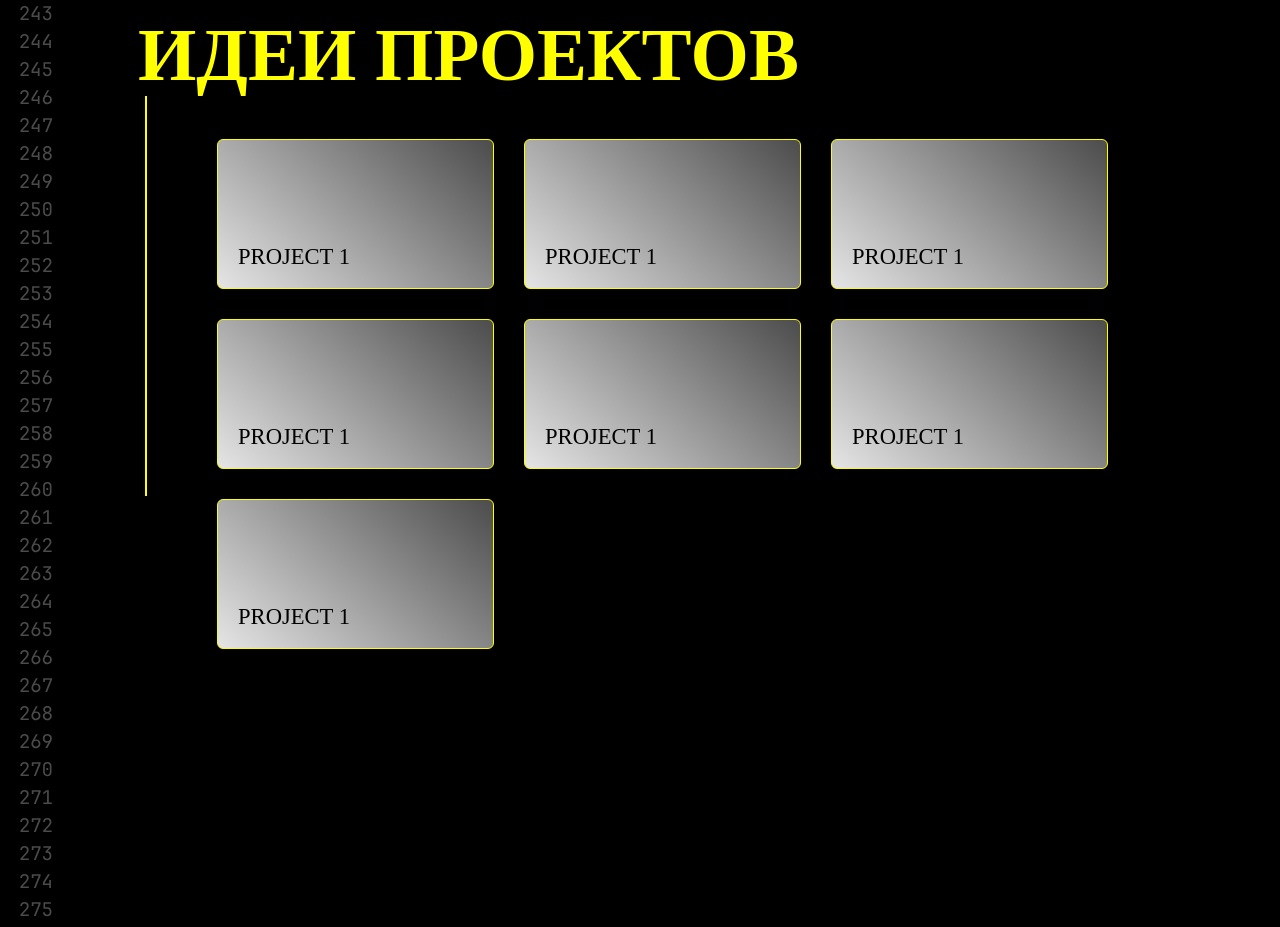
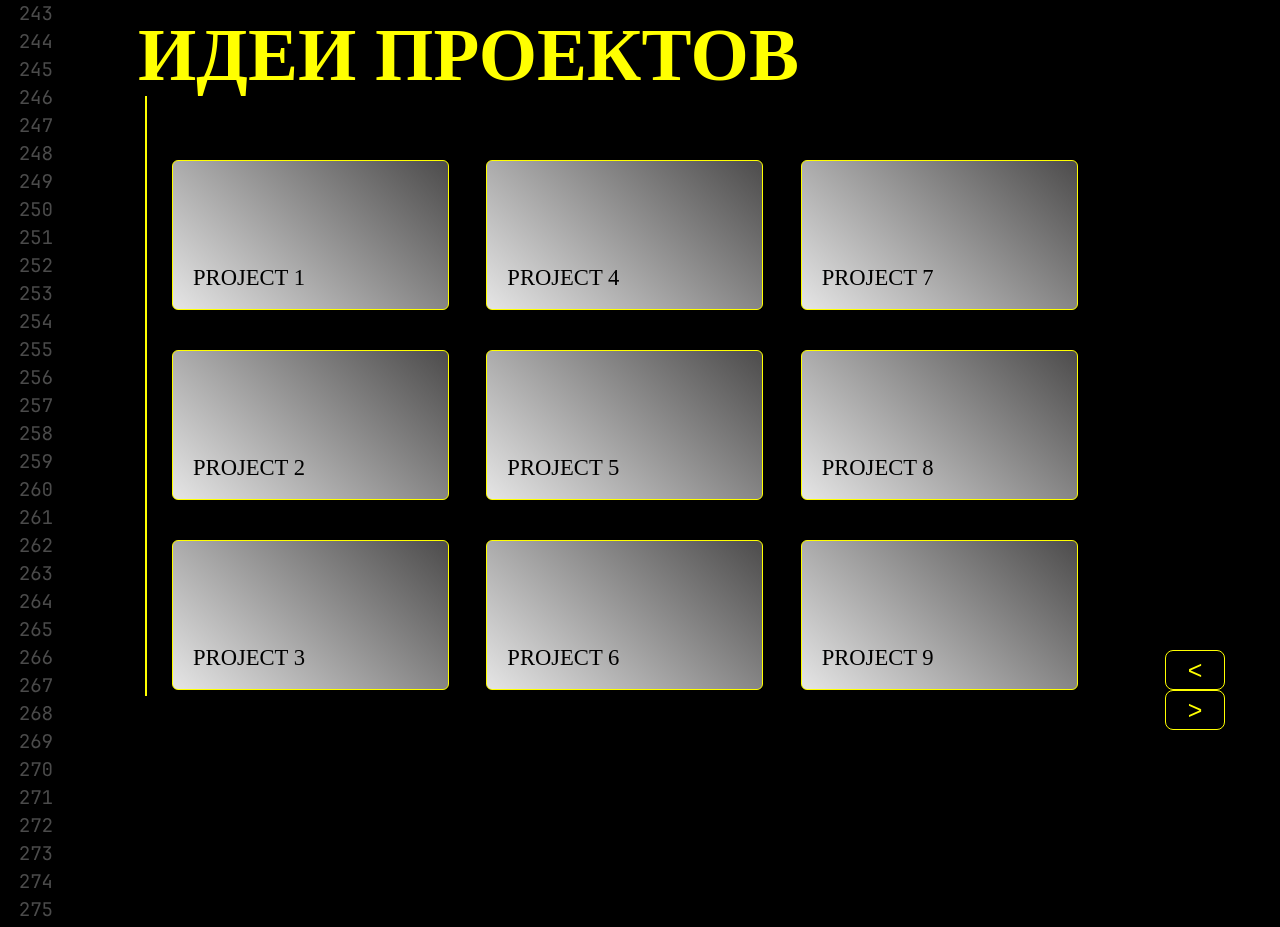
Before and after one commit to naniylid/frontend-info, a React (Vite) app: page / in a window 1280 px wide. Shown: the part 6980-7907 px from the top of the page. Built offline with nearby package versions, Linux system fonts and the light colour scheme; no server answers; a web font is replaced by a local one.

Commit message:
Добавила слайдер, проблема с появлением доп.информации

```diff
--- a/package.json
+++ b/package.json
@@ -16,10 +16,12 @@
     "axios": "^1.6.8",
     "react": "^18.2.0",
     "react-dom": "^18.2.0",
+    "react-grid-carousel": "^1.0.1",
     "react-icons": "^5.0.1",
     "react-intersection-observer": "^9.8.1",
     "react-redux": "^9.1.0",
     "react-router-dom": "^6.22.1",
+    "react-slick": "^0.30.2",
     "sass": "^1.70.0",
     "swiper": "^11.0.7"
   },
--- a/src/App.tsx
+++ b/src/App.tsx
@@ -2,8 +2,8 @@ import { Route, Routes } from 'react-router-dom';
 import Home from './pages/Home';
 import Test from './pages/Test';
 import MainLayout from './layouts/MainLayout';
-import HtmlTest from './components/TestBlock/HtmlTest';
-import JsTest from './components/TestBlock/JsTest';
+import HtmlTest from './components/TestBlock/HtmlTest/HtmlTest';
+import JsTest from './components/TestBlock/JsTest/JsTest';
 
 function App() {
   return (
--- a/src/components/Ideas/Ideas.module.scss
+++ b/src/components/Ideas/Ideas.module.scss
@@ -1,12 +1,12 @@
-@import "../../styles/colors&fonts.scss";
+@import '../../styles/colors&fonts.scss';
 
 .ideas {
-  position: absolute;
-  margin-top: 7000px;
+  position: relative;
+  padding-top: 7000px;
   margin-left: 138px;
 
   h1 {
-    font-family: "JetBrains Mono NL";
+    font-family: 'JetBrains Mono NL';
     font-size: 75px;
     line-height: 70px;
     color: $yellowColor;
@@ -17,27 +17,49 @@
     margin-left: 7px;
     margin-top: 6px;
     border-left: 2px solid $yellowColor;
-    height: 400px;
+    height: 600px;
   }
 }
 .cards {
+  position: relative;
+  margin: 30px 0 0 34px;
   display: flex;
-  flex-wrap: wrap;
-  margin: 34px 0 0 64px;
+
+  .swiper {
+    max-width: 1000px;
+    margin: 0;
+  }
+
+  .buttons {
+    margin-top: 530px;
+
+    button {
+      margin-left: 50px;
+
+      width: 60px;
+      height: 40px;
+      background: none;
+      border: 1px solid $yellowColor;
+      border-radius: 8px;
+      color: $yellowColor;
+      font-size: 25px;
+      cursor: pointer;
+
+      &:hover {
+        box-shadow: 1px 2px 38px 3px rgb(153, 153, 35);
+      }
+    }
+  }
 }
 
 .card {
-  margin: 15px;
+  margin-top: 40px;
   transition: all 0.2s ease-in-out;
   width: 277px;
   height: 150px;
   border: 1px solid $yellowColor;
   background: rgb(80, 79, 79);
-  background: linear-gradient(
-    222deg,
-    rgba(80, 79, 79, 1) 2%,
-    rgba(229, 229, 229, 1) 100%
-  );
+  background: linear-gradient(222deg, rgba(80, 79, 79, 1) 2%, rgba(229, 229, 229, 1) 100%);
   border-radius: 6px;
 
   &:hover {
@@ -94,7 +116,7 @@
   &.is-collapsed {
     .card__inner {
       &:after {
-        content: "";
+        content: '';
         opacity: 0;
       }
     }
@@ -110,7 +132,7 @@
   &.is-expanded {
     .card__inner {
       &:after {
-        content: "";
+        content: '';
         opacity: 1;
         display: block;
         height: 0;
--- a/src/components/Ideas/Ideas.tsx
+++ b/src/components/Ideas/Ideas.tsx
@@ -1,23 +1,65 @@
-import React from "react";
-import "./Ideas.module.scss";
-import { Card } from "./Card";
-import { cards } from "./types";
+import React from 'react';
+import { Swiper, SwiperSlide } from 'swiper/react';
+import 'swiper/css';
+import SwiperCore from 'swiper';
+import { Navigation } from 'swiper/modules';
+import './Ideas.module.scss';
+import { Card } from './Card';
+import { cards } from './types';
+
+SwiperCore.use([Navigation]);
 
 const Ideas: React.FC = () => {
+  const groupedCards = [];
+  for (let i = 0; i < cards.length; i += 3) {
+    groupedCards.push(cards.slice(i, i + 3));
+  }
+
   return (
-    <section className="ideas">
+    <section className='ideas'>
       <h1>ИДЕИ ПРОЕКТОВ</h1>
-      <div className="main-line"></div>
-      <div className="cards">
-        {cards.map((card, ind) => (
+      <div className='main-line'></div>
+      <div className='cards'>
+        <Swiper
+          slidesPerView={1}
+          navigation={{
+            prevEl: '.btn-slider-prev',
+            nextEl: '.btn-slider-next',
+          }}
+          modules={[Navigation]}
+          breakpoints={{
+            1200: {
+              slidesPerView: 3,
+            },
+            1024: {
+              slidesPerView: 2,
+            },
+            768: {
+              slidesPerView: 1.7,
+            },
+            480: {
+              slidesPerView: 1.4,
+            },
+          }}
+        >
+          {groupedCards.map((group, ind) => (
+            <SwiperSlide key={ind}>
+              {group.map((card, cardInd) => (
                 <Card
-            key={ind}
+                  key={cardInd}
                   title={card.title}
                   desc={card.desc}
                   stack={card.stack}
                   url={card.url}
                 />
               ))}
+            </SwiperSlide>
+          ))}
+        </Swiper>
+        <div className='buttons'>
+          <button className='btn-slider btn-slider-prev'>&#60;</button>
+          <button className='btn-slider btn-slider-next'>&#62;</button>
+        </div>
       </div>
     </section>
   );
--- a/src/components/Ideas/types.ts
+++ b/src/components/Ideas/types.ts
@@ -7,45 +7,69 @@ export interface ICard {
 
 export const cards: ICard[] = [
   {
-    title: "project 1",
-    desc: "proj proj",
-    stack: "js, html, scss",
-    url: "https///",
+    title: 'project 1',
+    desc: 'proj proj',
+    stack: 'js, html, scss',
+    url: 'https///',
   },
   {
-    title: "project 1",
-    desc: "proj proj",
-    stack: "js, html, scss",
-    url: "https///",
+    title: 'project 2',
+    desc: 'proj proj',
+    stack: 'js, html, scss',
+    url: 'https///',
   },
   {
-    title: "project 1",
-    desc: "proj proj",
-    stack: "js, html, scss",
-    url: "https///",
+    title: 'project 3',
+    desc: 'proj proj',
+    stack: 'js, html, scss',
+    url: 'https///',
   },
   {
-    title: "project 1",
-    desc: "proj proj",
-    stack: "js, html, scss",
-    url: "https///",
+    title: 'project 4',
+    desc: 'proj proj',
+    stack: 'js, html, scss',
+    url: 'https///',
   },
   {
-    title: "project 1",
-    desc: "proj proj",
-    stack: "js, html, scss",
-    url: "https///",
+    title: 'project 5',
+    desc: 'proj proj',
+    stack: 'js, html, scss',
+    url: 'https///',
   },
   {
-    title: "project 1",
-    desc: "proj proj",
-    stack: "js, html, scss",
-    url: "https///",
+    title: 'project 6',
+    desc: 'proj proj',
+    stack: 'js, html, scss',
+    url: 'https///',
   },
   {
-    title: "project 1",
-    desc: "proj proj",
-    stack: "js, html, scss",
-    url: "https///",
+    title: 'project 7',
+    desc: 'proj proj',
+    stack: 'js, html, scss',
+    url: 'https///',
+  },
+  {
+    title: 'project 8',
+    desc: 'proj proj',
+    stack: 'js, html, scss',
+    url: 'https///',
+  },
+  {
+    title: 'project 9',
+    desc: 'proj proj',
+    stack: 'js, html, scss',
+    url: 'https///',
+  },
+  {
+    title: 'project 10',
+    desc: 'proj proj',
+    stack: 'js, html, scss',
+    url: 'https///',
+  },
+  {
+    title: 'project 11',
+    desc: 'proj proj',
+    stack: 'js, html, scss',
+    url: 'https///',
   },
 ];
--- a/src/components/TestBlock/JsTest.tsx
+++ b/src/components/TestBlock/HtmlTest/HtmlTest.tsx
@@ -1,22 +1,23 @@
 import React from 'react';
 import axios from 'axios';
 import { useDispatch, useSelector } from 'react-redux';
-import Result from './functions/Result';
-import { onClickVariantType } from './types';
-import Game from './functions/Game';
-import { setStep, setCorrect, setQuestions, setLoading, selectJsSlice } from './js-redux/slice';
-import './Test.scss';
 
-const JS_API_KEY: string = import.meta.env.VITE_JS_API_KEY as string;
+import Result from '../functions/Result';
+import Game from '../functions/Game';
+import { onClickVariantType } from '../types';
+import { setStep, setCorrect, setQuestions, setLoading, selectHtmlSlice } from './slice';
+import '../Test.scss';
 
-const JsTest: React.FC = () => {
+const HTML_API_KEY: string = import.meta.env.VITE_HTML_API_KEY as string;
+
+const HtmlTest: React.FC = () => {
   const dispatch = useDispatch();
-  const { step, correct, questions, loading } = useSelector(selectJsSlice);
+  const { step, correct, questions, loading } = useSelector(selectHtmlSlice);
 
   React.useEffect(() => {
     const fetchQuestions = async () => {
       try {
-        const response = await axios.get(`https://api.mockfly.dev/mocks/20${JS_API_KEY}/jstest`);
+        const response = await axios.get(`https://65746${HTML_API_KEY}.mockapi.io/htmlcss`);
         dispatch(setQuestions(response.data));
       } catch (error) {
         console.error('Failed to fetch questions: ', error);
@@ -59,4 +60,4 @@ const JsTest: React.FC = () => {
   }
 };
 
-export default JsTest;
+export default HtmlTest;
--- a/src/components/TestBlock/HtmlTest.tsx
+++ b/src/components/TestBlock/JsTest/JsTest.tsx
@@ -1,23 +1,22 @@
 import React from 'react';
 import axios from 'axios';
 import { useDispatch, useSelector } from 'react-redux';
+import Result from '../functions/Result';
+import { onClickVariantType } from '../types';
+import Game from '../functions/Game';
+import { setStep, setCorrect, setQuestions, setLoading, selectJsSlice } from './slice';
+import '../Test.scss';
 
-import Result from './functions/Result';
-import Game from './functions/Game';
-import { onClickVariantType } from './types';
-import { setStep, setCorrect, setQuestions, setLoading, selectHtmlSlice } from './html-redux/slice';
-import './Test.scss';
+const JS_API_KEY: string = import.meta.env.VITE_JS_API_KEY as string;
 
-const HTML_API_KEY: string = import.meta.env.VITE_HTML_API_KEY as string;
-
-const HtmlTest: React.FC = () => {
+const JsTest: React.FC = () => {
   const dispatch = useDispatch();
-  const { step, correct, questions, loading } = useSelector(selectHtmlSlice);
+  const { step, correct, questions, loading } = useSelector(selectJsSlice);
 
   React.useEffect(() => {
     const fetchQuestions = async () => {
       try {
-        const response = await axios.get(`https://65746${HTML_API_KEY}.mockapi.io/htmlcss`);
+        const response = await axios.get(`https://api.mockfly.dev/mocks/20${JS_API_KEY}/jstest`);
         dispatch(setQuestions(response.data));
       } catch (error) {
         console.error('Failed to fetch questions: ', error);
@@ -60,4 +59,4 @@ const HtmlTest: React.FC = () => {
   }
 };
 
-export default HtmlTest;
+export default JsTest;
--- a/src/redux/store.ts
+++ b/src/redux/store.ts
@@ -1,7 +1,7 @@
 import { configureStore } from '@reduxjs/toolkit';
 import { useDispatch } from 'react-redux';
-import htmlSlice from '../components/TestBlock/html-redux/slice';
-import jsSlice from '../components/TestBlock/js-redux/slice';
+import htmlSlice from '../components/TestBlock/HtmlTest/slice';
+import jsSlice from '../components/TestBlock/JsTest/slice';
 import headerSlice from '../components/Header/HeaderSice';
 
 export const store = configureStore({
```
Also changed, not shown: src/components/Recommendations/Slider.tsx (+13 -13 lines), src/components/TestBlock/HtmlTest/slice.ts (renamed from src/components/TestBlock/html-redux/slice.ts), src/components/TestBlock/JsTest/slice.ts (renamed from src/components/TestBlock/js-redux/slice.ts), 1 other file (tests, documents, lock files or other folders). Lines whose indentation alone changed are shown as unchanged.
